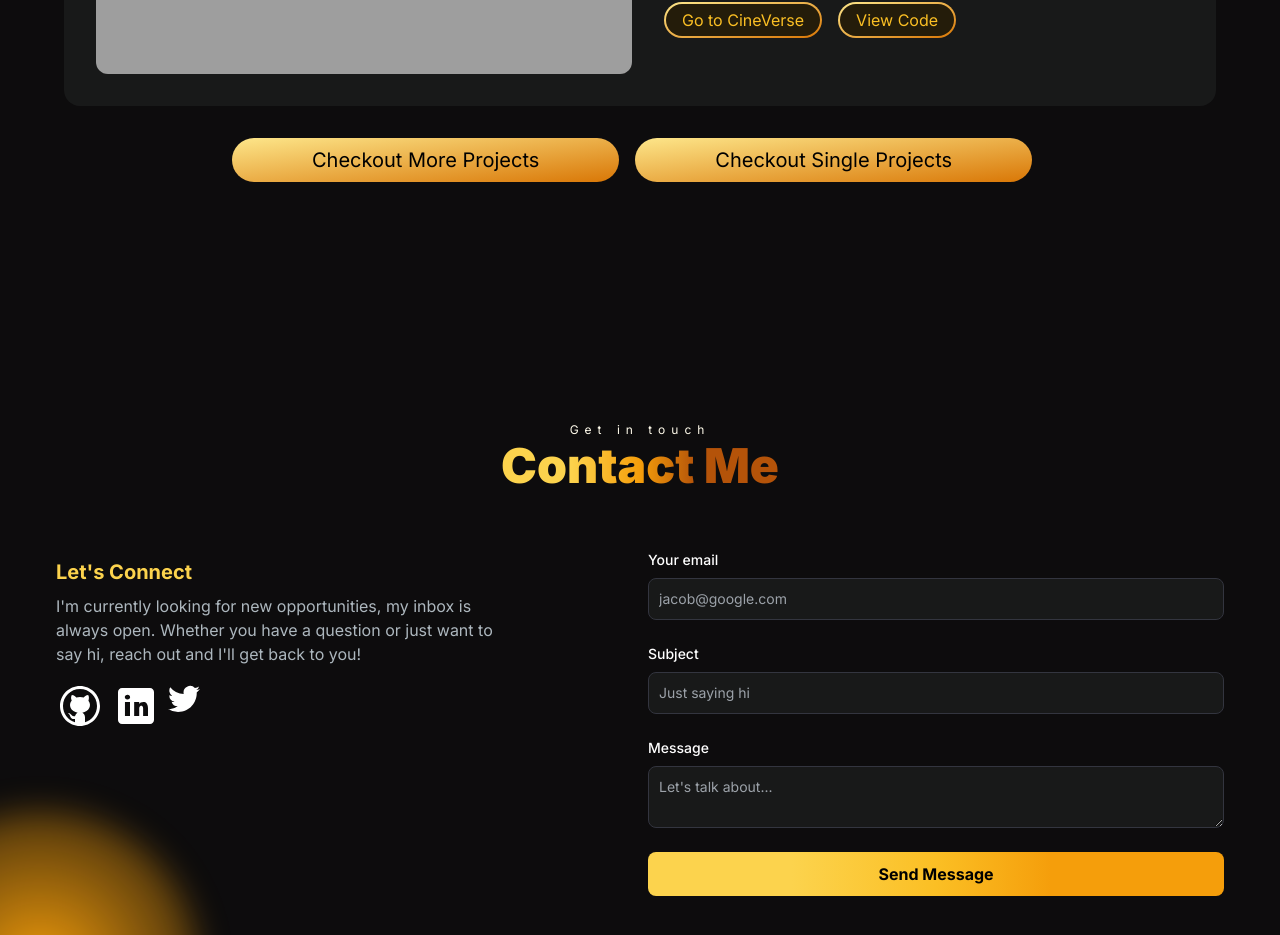
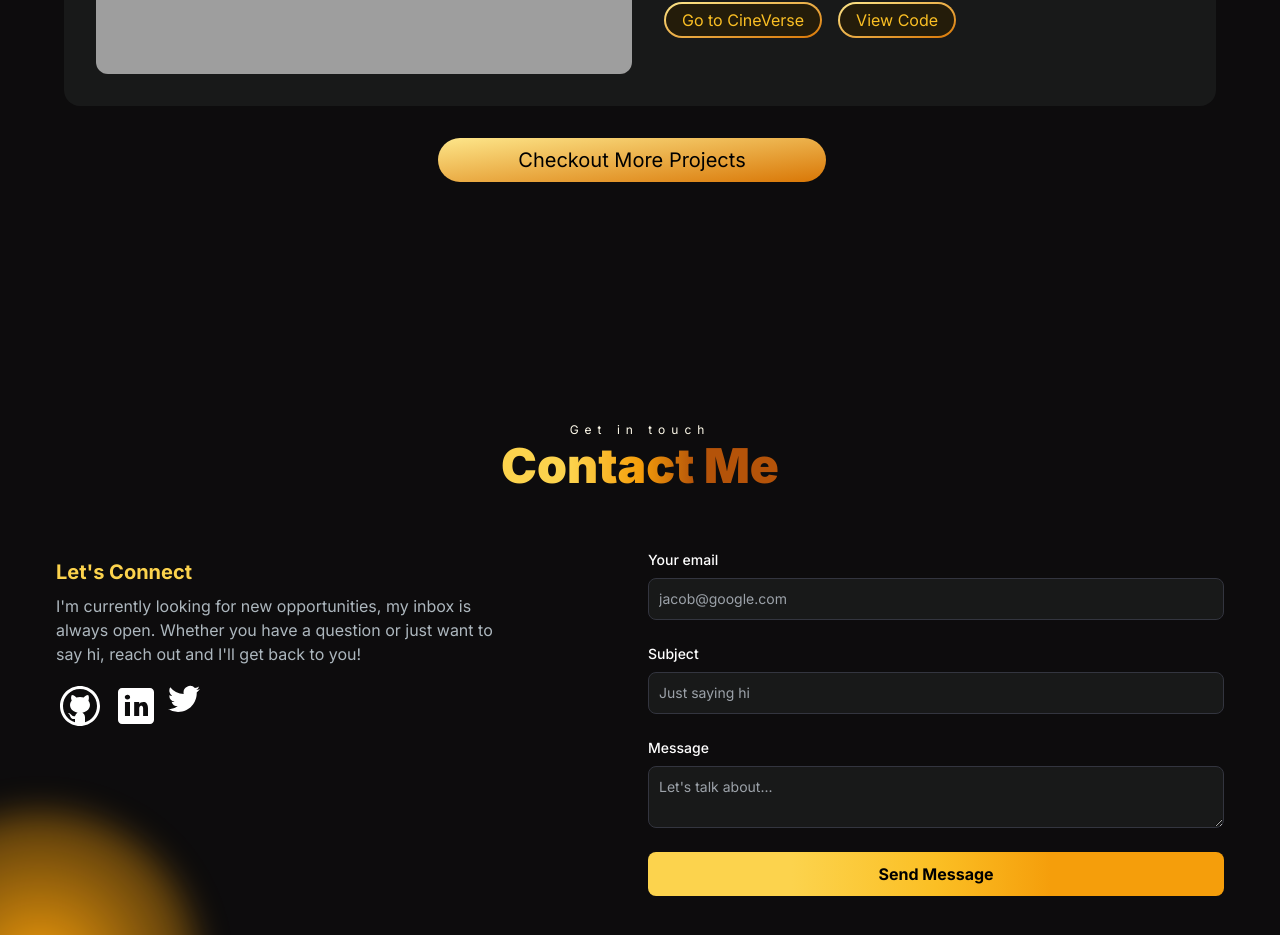
Before and after one commit to bridgitkanini/bridgitkanini-portfolio, a Next.js app: page / in a window 1280 px wide. Shown: the part 3194-4129 px from the top of the page. Built offline with nearby package versions, Linux system fonts and the light colour scheme; grey boxes are pictures that could not be loaded.

Commit message:
Remove unnecessary button.

```diff
--- a/src/app/components/ProjectsSection.jsx
+++ b/src/app/components/ProjectsSection.jsx
@@ -84,12 +84,6 @@ const ProjectsSection = () => {
         >
           Checkout More Projects
         </Link>
-        <Link
-          href="/singleproject"
-          className="mt-8 text-xl px-20 inline-block py-2 w-full sm:w-fit rounded-full mr-4 bg-gradient-to-br from-amber-200 to-amber-600 hover:tracking-widest transition-all ease-in-out duration-1000 text-black"
-        >
-          Checkout Single Projects
-        </Link>
       </div>
     </section>
   );
```
